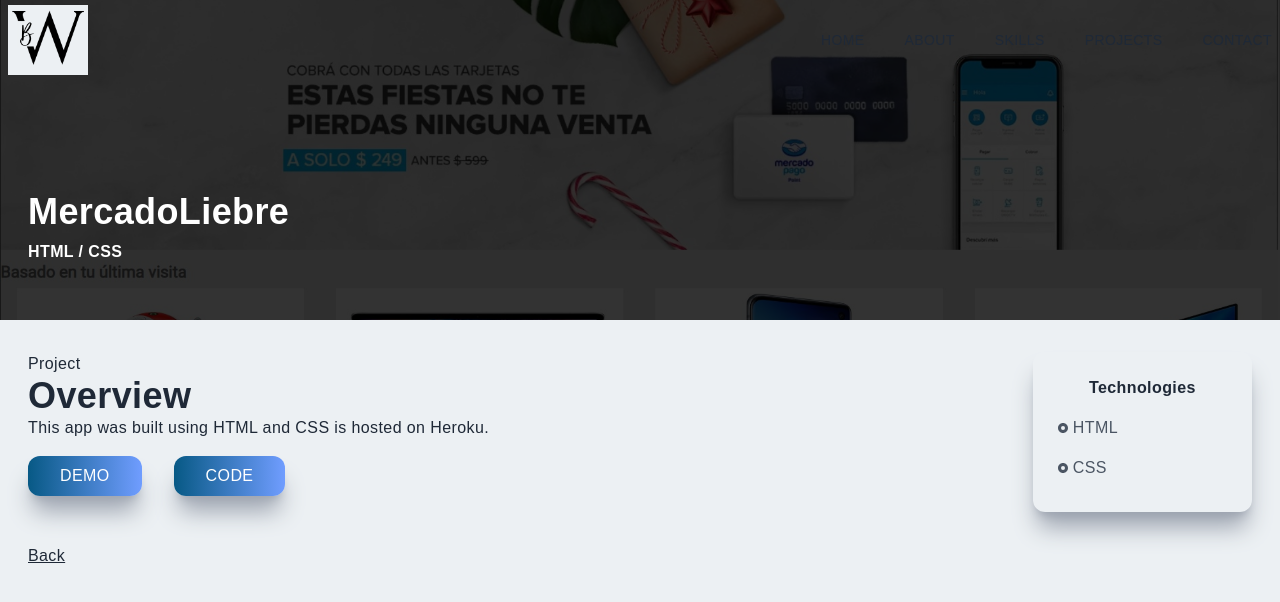
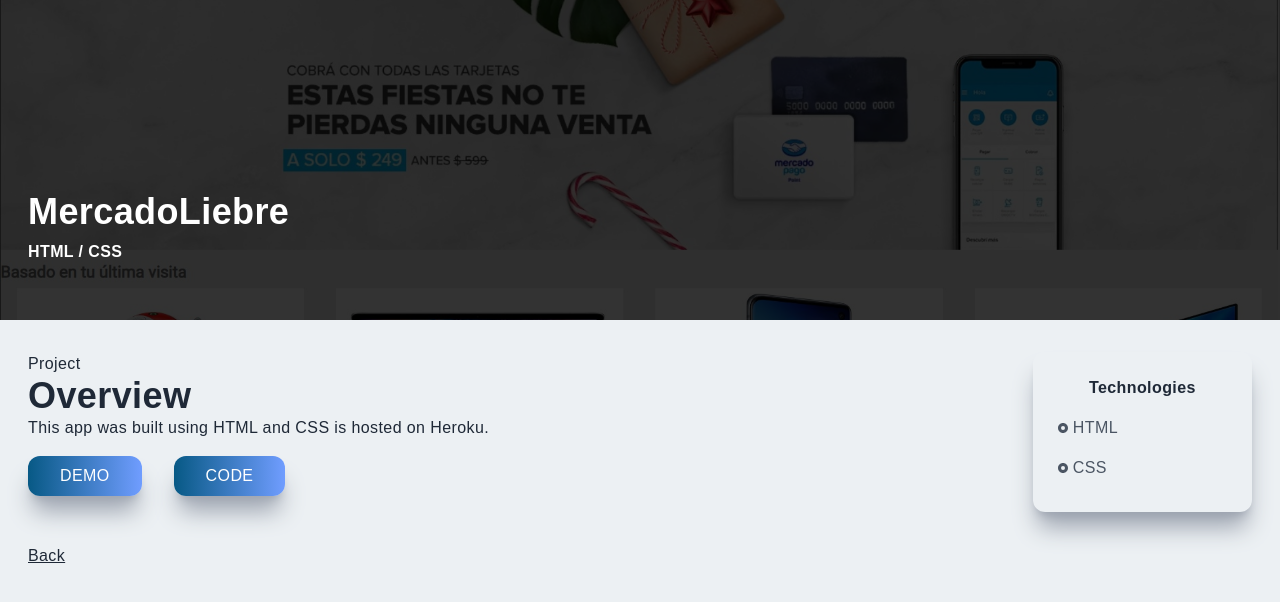
Before and after one commit to williamsgbournissent/portfolio, a Next.js app: page /mercadoliebre in a window 1280 px wide. Shown: the top 602 px of the page. Built offline with nearby package versions, Linux system fonts and the light colour scheme.

Commit message:
solved problem with the navbar

```diff
--- a/pages/_app.js
+++ b/pages/_app.js
@@ -1,10 +1,8 @@
 import "../styles/globals.css";
-import Navbar from "../components/Navbar";
 
 function MyApp({ Component, pageProps }) {
   return (
     <>
-      <Navbar />
       <Component {...pageProps} />
     </>
   );
--- a/pages/index.js
+++ b/pages/index.js
@@ -2,6 +2,7 @@
 import About from "../components/About";
 import Contact from "../components/Contact";
 import Main from "../components/Main";
+import Navbar from "../components/Navbar";
 import Projects from "../components/Projects";
 import Skills from "../components/Skills";
 
@@ -14,6 +15,7 @@
         <link rel="icon" href="/wb.ico" />
       </Head>
 
+      <Navbar />
       <Main />
       <About />
       <Skills />
```
